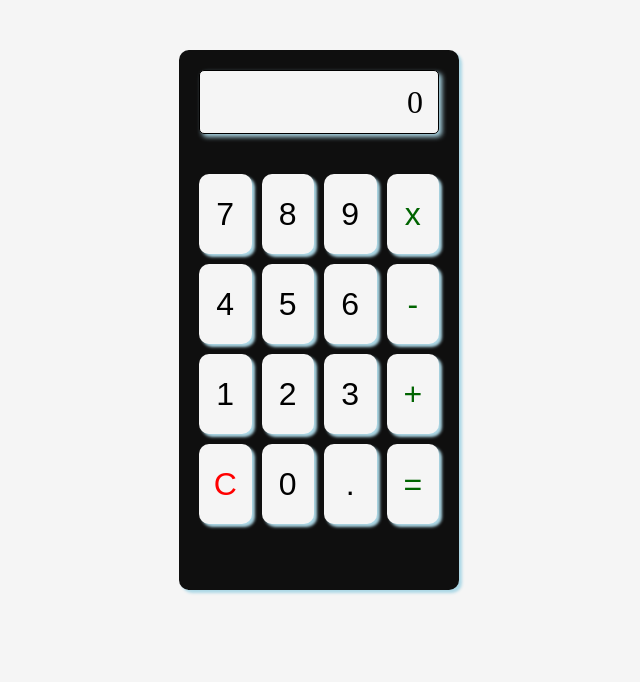
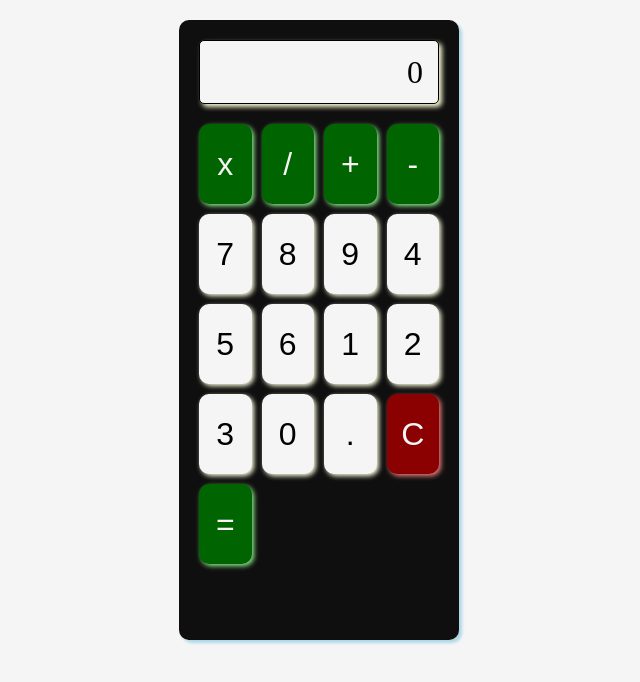
Before and after one commit to samuelTedeschi/calculadora, a plain HTML site: page index.html in a window 1280 px wide. Shown: the whole page, without its empty margins (321-961 px from the left). Drawn offline with Linux system fonts and the light colour scheme.

Commit message:
atualizado

```diff
--- a/index.html
+++ b/index.html
@@ -14,22 +14,24 @@
         <div class="calculator__display">0</div>
 
         <div class="calculator__keys">
+
+            <button class="key--operator" data-action="multiply">x</button>
+            <button class="key--operator" data-action="divide">/</button>
+            <button class="key--operator" data-action="add">+</button>
+            <button class="key--operator" data-action="subtract">-</button>
             <button class="numero">7</button>
             <button class="numero">8</button>
             <button class="numero">9</button>
-            <button class="op-teclado" data-action="multiply">x</button>
             <button class="numero">4</button>
             <button class="numero">5</button>
             <button class="numero">6</button>
-            <button class="op-teclado" data-action="subtract">-</button>
             <button class="numero">1</button>
             <button class="numero">2</button>
             <button class="numero">3</button>
-            <button class="op-teclado" data-action="add">+</button>
-            <button class="op-teclado" data-action="clear" style="color:red;">C</button>
             <button class="numero">0</button>
             <button class="numero" data-action="decimal">.</button>
-            <button class="calculate" data-action="calculate">=</button>
+            <button class="apaga" data-action="clear">C</button>
+            <button class="key--equal" data-action="calculate">=</button>
         </div>
     </main>
 
--- a/script.js
+++ b/script.js
@@ -34,6 +34,9 @@ keys.addEventListener('click', e => {
         }
 
         if(action === 'clear'){
+            display.textContent = 0
+            key.textContent = 'AC'
+            calculator.dataset.previousKeyType = 'clear'
             console.log('clear')
         }
 
@@ -44,28 +47,20 @@ keys.addEventListener('click', e => {
             const secondValue = displayedNum
 
             display.textContent = calculate(firstValue, operator, secondValue)
-            const calculate = (n1, operator, n2) =>{
-                let result =''
+            function calculate(n1, operator, n2) {
+                let result = ''
 
                 if (operator === 'add') {
                     result = parseFloat(n1) + parseFloat(n2)
-                } else if (operator === 'multiply'){
+                } else if (operator === 'multiply') {
                     result = parseFloat(n1) * parseFloat(n2)
-                } else if (operator === 'subtract'){
+                } else if (operator === 'subtract') {
                     result = parseFloat(n1) - parseFloat(n2)
-                } else if (operator === 'divide'){
+                } else if (operator === 'divide') {
                     result = parseFloat(n1) / parseFloat(n2)
                 }
 
                 return result
-            }
-        }
-
-        if(!action){
-            if(displayedNum === '0'){
-                display.textContent = keyContent
-            } else {
-                display.textContent = displayedNum + keyContent
             }
         }
 
--- a/style.css
+++ b/style.css
@@ -5,8 +5,8 @@ body{
 .calculator{
     background: #0f0f0f;
     padding: 20px;
-    margin: 50px 500px;
-    height: 500px;
+    margin: 20px 500px;
+    height: 580px;
     border-radius: 10px;
     box-shadow: 3px 3px 3px lightblue;
 }
@@ -18,7 +18,7 @@ body{
     color: black;
     border: solid 1px black;
     border-radius: 5px;
-    box-shadow: 3px 3px 5px  lightblue;
+    box-shadow: 3px 3px 5px  lightgoldenrodyellow;
     padding: 15px;
     font-size: 2rem;
 }
@@ -28,7 +28,7 @@ body{
     grid-template-columns: repeat(4, 2fr);
     grid-auto-rows: 80px;
     gap: 10px;
-    margin-top: 40px;
+    margin-top: 20px;
 }
 
 .numero {
@@ -36,23 +36,47 @@ body{
     border-style: none;
     border-radius: 10px;
     font-size: 2rem;
-    box-shadow: 3px 3px 3px lightblue;
+    box-shadow: 2px 2px 5px lightyellow;
 }
-
-.op-teclado{
-    background: whitesmoke;
+.numero:hover{
+    background: lightyellow;
+    cursor: pointer;
+}
+.key--operator{
+    background: darkgreen;
     border-style: none;
     border-radius: 10px;
     font-size: 2rem;
-    box-shadow: 3px 3px 3px lightblue;
-    color: darkgreen;
+    box-shadow: 2px 2px 5px lightgreen;
+    color: whitesmoke;
+}
+.key--operator:hover{
+    background: green;
+    cursor: pointer;
 }
 
-.calculate{
-    background: whitesmoke;
+.key--equal{
+    background: darkgreen;
     border-style: none;
     border-radius: 10px;
     font-size: 2rem;
-    box-shadow: 3px 3px 3px lightblue;
-    color: darkgreen;
+    box-shadow: 2px 2px 5px lightgreen;
+    color: whitesmoke;
 }
+.key--equal:hover{
+    background: darkgreen;
+    cursor: pointer;
+}
+
+.apaga{
+    background: darkred;
+    border-style: none;
+    border-radius: 10px;
+    font-size: 2rem;
+    box-shadow: 2px 2px 5px lightcoral;
+    color: whitesmoke;
+}
+.apaga:hover{
+    background: red;
+    cursor: pointer;
+}
```
